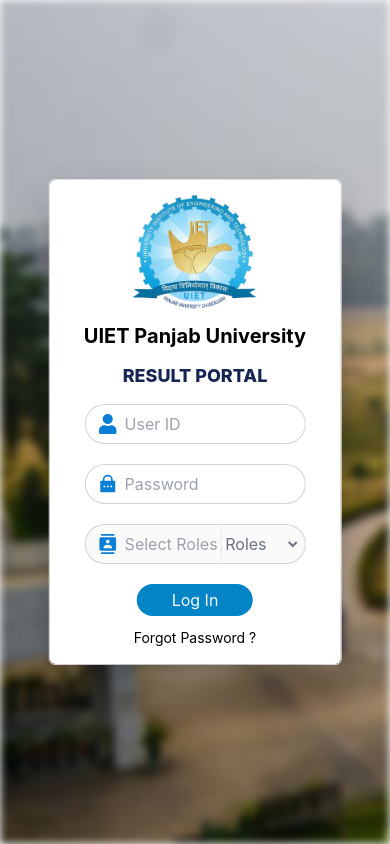
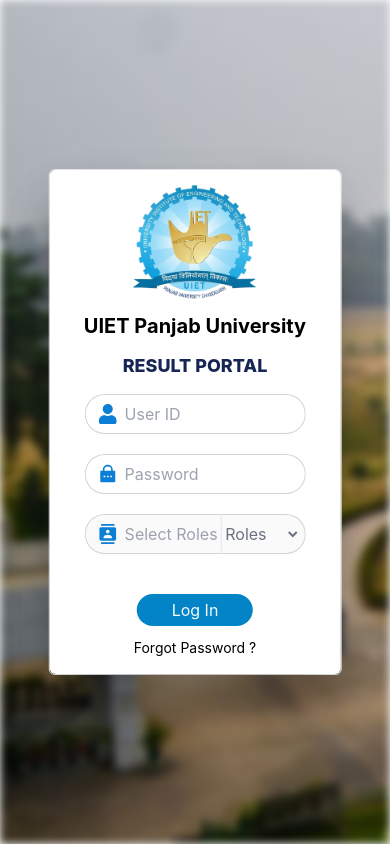
Before and after one commit to Gaurav-Codetek/result-po, a React (Create React App) app: page / in a window 390 px wide. Built offline with nearby package versions, Linux system fonts and the light colour scheme.

Commit message:
Solved Log In margin Issue

```diff
--- a/src/Components/FormSection.js
+++ b/src/Components/FormSection.js
@@ -67,7 +67,7 @@
                 </div>
             </div>
             {/* --------------Submit Button---------------- */}
-            <button className="rounded-full bg-sky-600 py-1 px-4 text-slate-50 w-2/5 hover:bg-sky-700 mb-3">Log In</button>
+            <button className="rounded-full bg-sky-600 py-1 px-4 mt-5 md:mt-0 text-slate-50 w-2/5 hover:bg-sky-700 mb-3">Log In</button>
             <h3 className="text-sm mb-4 hover:text-sky-700 cursor-pointer hover:underline" >Forgot Password ?</h3>
         </>
     );
```
